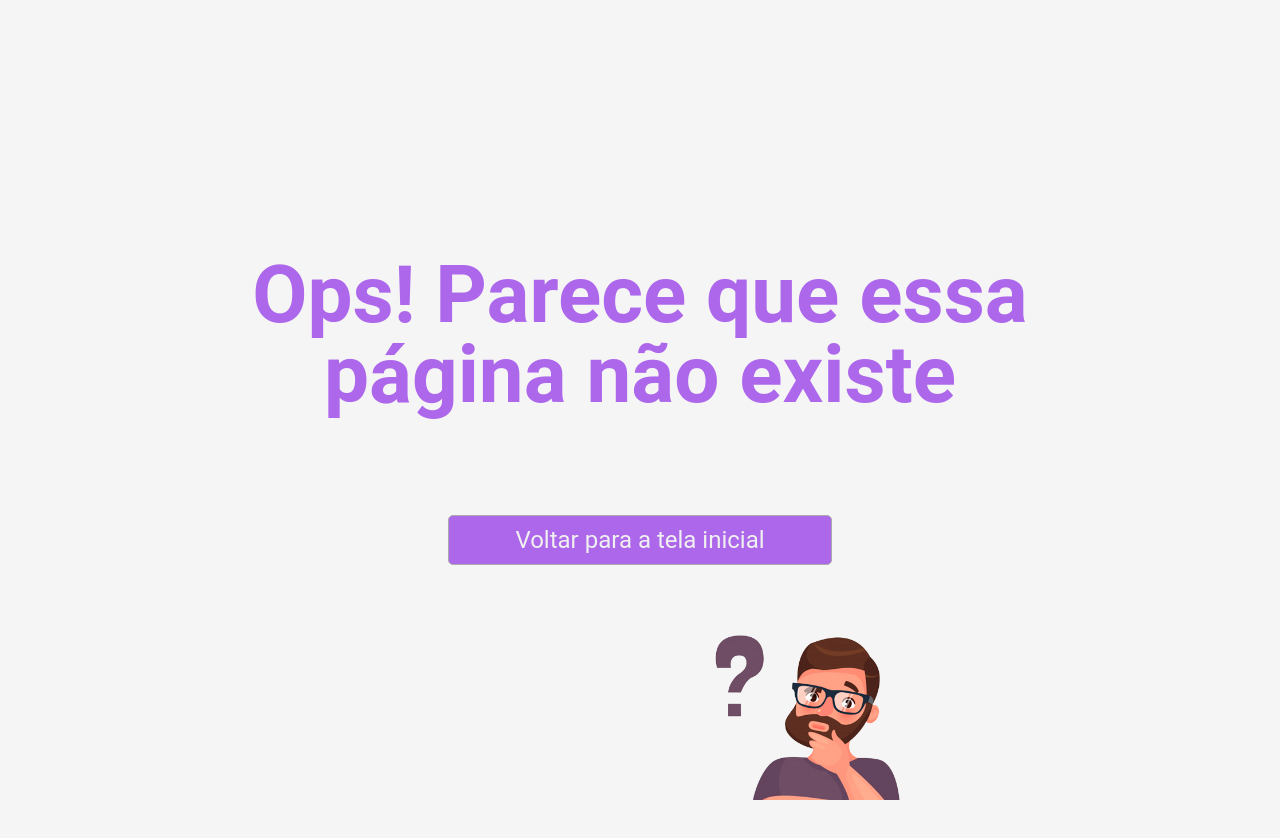
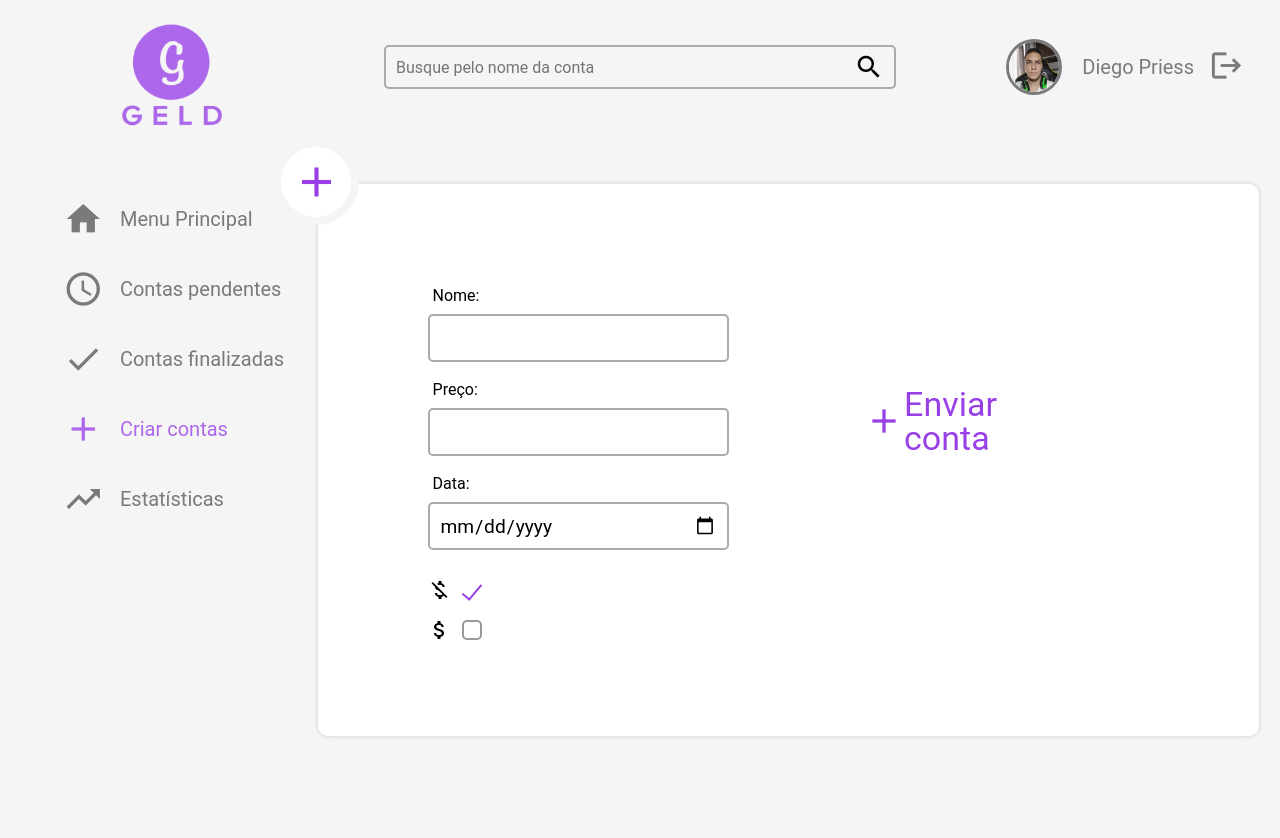
Before and after one commit to DiegoPriess/pac_second_semester_front, a React (Create React App) app: page /criarcontas in a window 1280 px wide. Shown: the top 838 px of the page. Before the commit the page ends 800 px from the top, so only its background shows below. Built offline with nearby package versions, Linux system fonts and the light colour scheme.

Commit message:
Adicionando tela para criação de contas

```diff
--- a/src/App.js
+++ b/src/App.js
@@ -9,6 +9,7 @@ import NextsCard from './components/NextsCard';
 import Accounts from './components/Accounts';
 import Statistics from './pages/statistics';
 import Profile from './pages/profile';
+import CreateAccounts from './pages/CreateAccounts';
 
 function App() {
 
@@ -59,6 +60,16 @@ function App() {
             </div>
           </Route>
 
+          <Route path='/criarcontas'>
+            <div className="content">
+              <Header />
+              <div className="body">
+                <NavBar />
+                <CreateAccounts />
+              </div>
+            </div>
+          </Route>
+
           <Route path='/estatisticas'>
             <div className="content">
               <Header />
--- a/src/components/Input/index.jsx
+++ b/src/components/Input/index.jsx
@@ -3,7 +3,7 @@ import './style.scss';
 
 const Input = (props) => {
     return (
-        <input className="input" type={props.inputType} />
+        <input className="input" id={props.id} type={props.inputType} />
     );
 }
 
--- a/src/components/InputGroup/index.jsx
+++ b/src/components/InputGroup/index.jsx
@@ -6,11 +6,11 @@ import './style.scss';
 const InputGroup = (props) => {
     return (
         <div className="input-group">
-            <label>
+            <label htmlFor={props.id}>
                 {props.icon ? <i className="material-icons">{ props.icon }</i> : "" }
                 <span>{props.labelText}</span>
             </label>
-            { props.inputType === "password" ? <PasswordInput id={props.id}/> : <Input inputType={props.inputType}/>}
+            { props.inputType === "password" ? <PasswordInput id={props.id}/> : <Input id={props.id} inputType={props.inputType}/>}
         </div>
     );
 }
--- a/src/components/NavBar/index.jsx
+++ b/src/components/NavBar/index.jsx
@@ -9,6 +9,7 @@ const NavBar = () => {
         "MENU": "/menu",
         "ACCOUNTS_TO_PAY": "/contasapagar",
         "PAY_ACCOUNTS": "/constaspagas",
+        "CREATE_ACCOUNTS": "/criarcontas",
         "STATISTICS": "/estatisticas"
     }
 
@@ -19,6 +20,7 @@ const NavBar = () => {
                 <Link to={ROUTERS["MENU"]}><Item icon="home" active={window.location.pathname.includes(ROUTERS["MENU"]) ? true : false} name="Menu Principal"/></Link>
                 <Link to={ROUTERS["ACCOUNTS_TO_PAY"]}><Item icon="schedule" active={window.location.pathname.includes(ROUTERS["ACCOUNTS_TO_PAY"]) ? true : false} name="Contas pendentes"/></Link>
                 <Link to={ROUTERS["PAY_ACCOUNTS"]}><Item icon="done" active={window.location.pathname.includes(ROUTERS["PAY_ACCOUNTS"]) ? true : false} name="Contas finalizadas"/></Link>
+                <Link to={ROUTERS["CREATE_ACCOUNTS"]}><Item icon="add" active={window.location.pathname.includes(ROUTERS["CREATE_ACCOUNTS"]) ? true : false} name="Criar contas"/></Link>
                 <Link to={ROUTERS["STATISTICS"]}><Item icon="trending_up" active={window.location.pathname.includes(ROUTERS["SETTINGS"]) ? true : false} name="Estatísticas"/></Link>
             </ul>
         </nav>
--- a/src/components/NextsCard/index.jsx
+++ b/src/components/NextsCard/index.jsx
@@ -29,7 +29,7 @@ const NextsCard = (props) => {
 
   return (
     <div className="nexts-cards">
-      <i className="material-icons accounts-icon">{props.accountType === "negative" ? "money_off" : "attach_money "}</i>
+      <i className="material-icons accounts-icon">{props.accountType === "negative" ? "money_off" : "attach_money"}</i>
           {accountList.map( (account, index) => {
               return <AccountCard key={index} title={account.title} type={account.type} price={account.price} date={account.date} />
           })}
--- /dev/null
+++ b/src/pages/CreateAccounts/index.jsx
@@ -0,0 +1,35 @@
+import React from 'react';
+import InputGroup from '../../components/InputGroup';
+import './style.scss';
+
+const CreateAccounts = () => {
+    return (
+        <div className="create-accounts">
+            <i className="material-icons accounts-icon">add</i>
+            <form>
+                <div class="data">
+                    <InputGroup id="account-name" labelText="Nome:"/>
+                    <InputGroup id="account-price" inputType="number" labelText="Preço:"/>
+                    <InputGroup id="account-price" inputType="date" labelText="Data:"/>
+                    <div className="account-type-select">
+                        <div className="input-container">
+                            <i className="material-icons negative">money_off</i>
+                            <input className="account-type-input" name="account-type" type="radio" defaultChecked/>
+                        </div>
+
+                        <div className="input-container">
+                            <i className="material-icons positive">attach_money</i>
+                            <input className="account-type-input" name="account-type" type="radio"/>
+                        </div>
+                    </div>
+                </div>
+                <button>
+                    <i className="material-icons">add</i>
+                    Enviar conta
+                </button>
+            </form>
+        </div>
+    );
+}
+
+export default CreateAccounts;
--- /dev/null
+++ b/src/pages/CreateAccounts/style.scss
@@ -0,0 +1,85 @@
+.create-accounts{
+    display: flex;
+    flex-wrap: wrap;
+    height: 69vh;
+    width: 73.5%;
+    border-radius: 10px;
+    background: #ffffff;
+    overflow-y: auto;
+    box-shadow: 0 0 4px #c9c9c9;
+
+    form{
+        display: flex;
+        justify-content: space-around;
+        width: 100%;
+        padding: 10%;
+
+        .data{
+            width: 40%;
+
+            .input-container{
+                display: flex;
+                align-items: center;
+                height: 40px;
+
+                i{
+                    margin-right: 10px;
+                }
+
+                .account-type-input{
+
+                    -webkit-appearance: none;
+                    -moz-appearance: none;
+                    appearance: none;
+
+                    border-radius: 5px;
+                    width: 20px;
+                    height: 20px;
+                    border: 2px solid #999;
+
+                    &:checked {
+                        border-color: #9840e6;
+                        border-radius: 0;
+                        border-top: none;
+                        border-left: none;
+                        margin: 0 5px;
+                        width: 10px;
+                        transform: rotate(40deg);
+                    }
+                }
+
+                .account-type-input{
+                    transition: 0.2s all linear;
+                }
+            }
+        }
+
+        button{
+            all: unset;
+            display: flex;
+            justify-content: center;
+            align-items: center;
+            width: 24%;
+            margin: 14%;
+            height: 20%;
+            border-radius: 10px;
+
+            font-size: 34px;
+            color: #9840e6;
+
+            i{
+                font-size: 40px;
+            }
+
+            &:hover{
+                background-color: #9840e6;
+                color: #FFFFFF;
+
+            }
+        }
+
+        button{
+            transition: 0.3s;
+        }
+    }
+}
--- a/src/pages/profile/index.jsx
+++ b/src/pages/profile/index.jsx
@@ -7,7 +7,7 @@ const Profile = () => {
         <div className="profile">
             <div className="profile-image">
                 <img src={profileImage} alt="" />
-                <div class="edit"></div>
+                <div className="edit"></div>
             </div>
         </div>
     );
```
